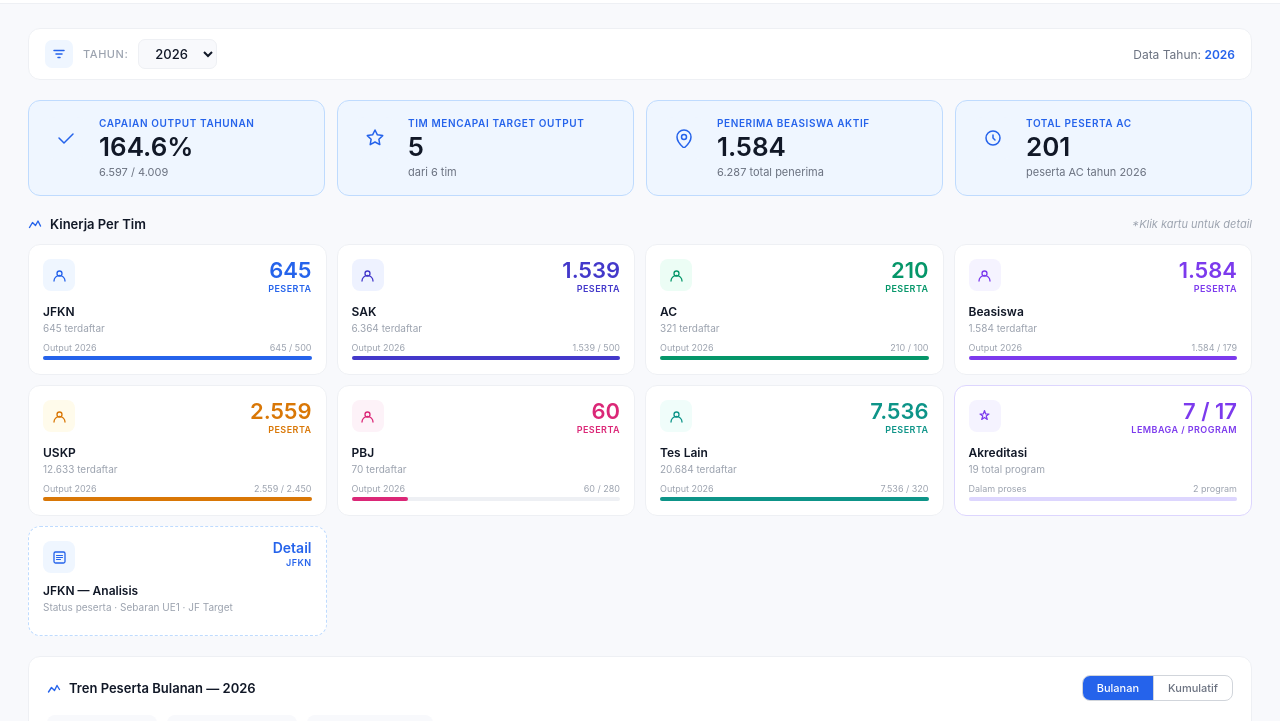
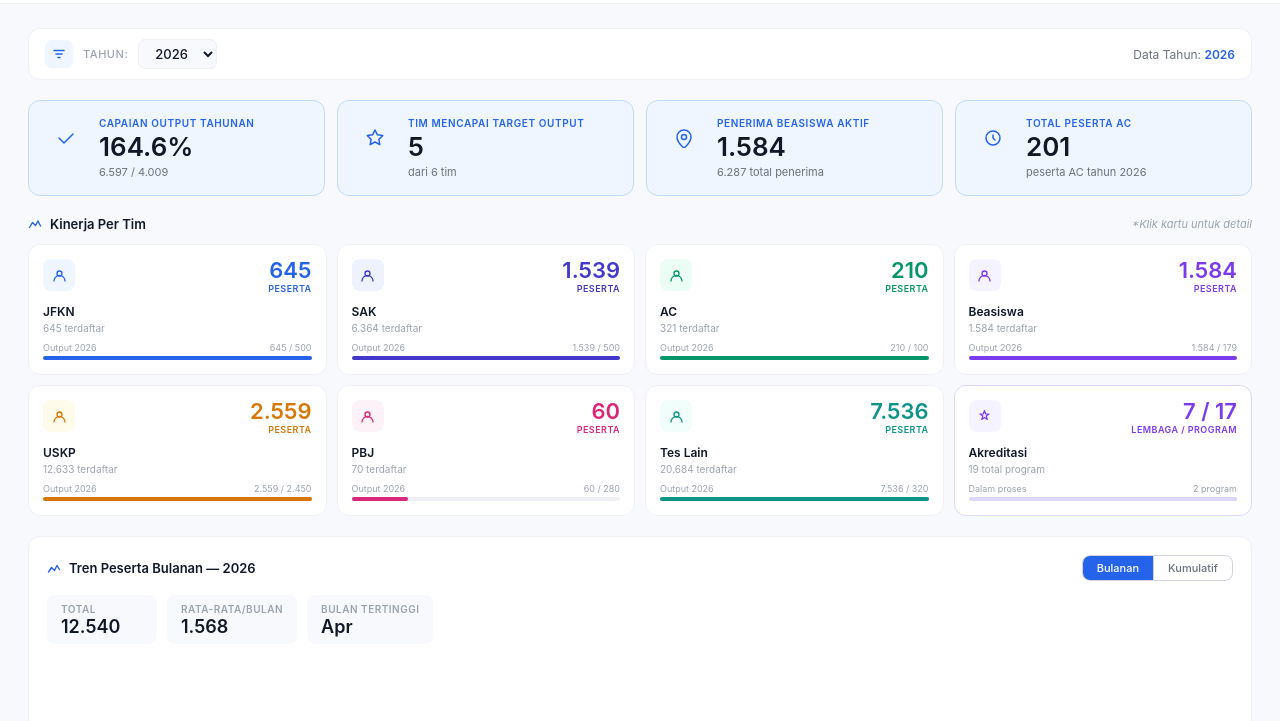
Before and after one commit to aaprabowo/dashboard-sertifikasi, a plain HTML site: page index.html in a window 1280 px wide. Shown: the part 79-800 px from the top of the page. Drawn offline with nearby package versions, Linux system fonts and the light colour scheme.

Commit message:
update html

```diff
--- a/index.html
+++ b/index.html
@@ -814,27 +814,7 @@ function renderTeamGrid() {
       </div>` : ''}
     </div>`;
 
-  // Subcard JFKN Detail — status peserta, sebaran UE1, JF target (selalu tampil)
-  const jfknColor = '#2563EB';
-  const jfknDetailCard = `
-    <div class="team-card" onclick="openPopup('JFKNDetail')" style="border-color:#BFDBFE;border-style:dashed">
-      <div class="tc-top">
-        <div class="tc-icon" style="background:#EFF6FF">
-          <svg width="15" height="15" viewBox="0 0 15 15" fill="none">
-            <rect x="2" y="2" width="11" height="11" rx="1.5" stroke="${jfknColor}" stroke-width="1.3"/>
-            <path d="M4.5 5.5h6M4.5 7.5h6M4.5 9.5h4" stroke="${jfknColor}" stroke-width="1.1" stroke-linecap="round"/>
-          </svg>
-        </div>
-        <div style="text-align:right">
-          <div class="tc-pct" style="color:${jfknColor};font-size:14px">Detail</div>
-          <div class="tc-lbl" style="color:${jfknColor}">JFKN</div>
-        </div>
-      </div>
-      <div class="tc-name">JFKN — Analisis</div>
-      <div class="tc-sub">Status peserta · Sebaran UE1 · JF Target</div>
-    </div>`;
-
-  document.getElementById('team-grid').innerHTML = teamCards + akrCard + jfknDetailCard;
+  document.getElementById('team-grid').innerHTML = teamCards + akrCard;
 }
 
 // ============================================================
```
